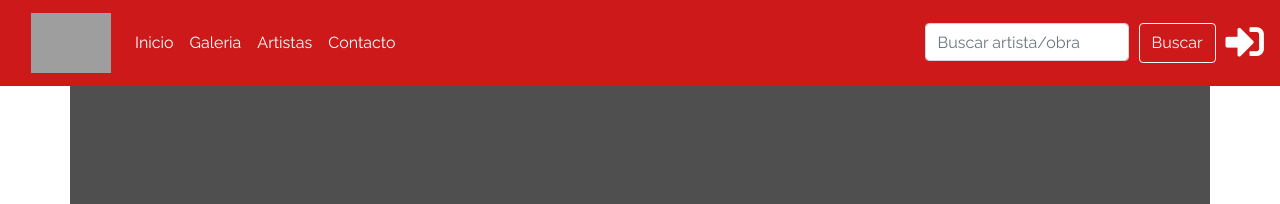
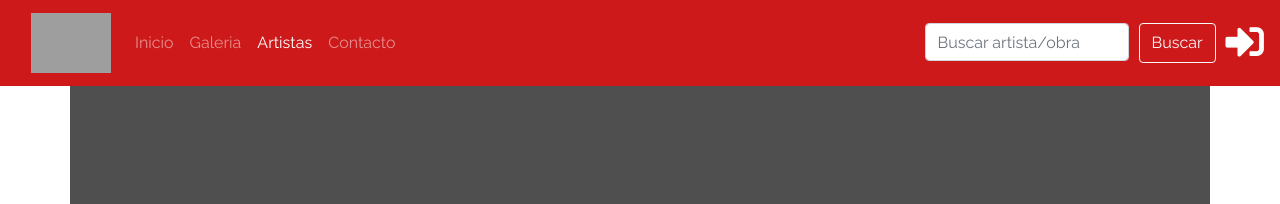
Before and after one commit to Lloni/ColectivoGrupoCero, a Django app: page /artistas/ in a window 1280 px wide. Shown: the top 204 px of the page. Run offline with Django 3.2, Linux system fonts and the light colour scheme; some libraries are stand-ins or nearby versions; grey boxes are pictures that could not be loaded.

Commit message:
template tag para comprobar en que fichero con encontramos

```diff
--- a/app/static/app/css/styles.css
+++ b/app/static/app/css/styles.css
@@ -66,7 +66,7 @@ a:hover {
     color: #fff;
 }
 
-.nav-link.text-white-50:hover {
+.nav-link:hover {
     color: rgba(255, 255, 255, 1) !important
 }
 
--- a/app/templates/app/base.html
+++ b/app/templates/app/base.html
@@ -28,7 +28,7 @@
 <body>
 
     <!-- MENU NavBar -->
-    <nav class="navbar navbar-expand-lg navbar-light primario">
+    <nav class="navbar navbar-expand-lg navbar-dark primario">
         <div class="container-fluid">
             <a class="navbar-brand" href="{% url 'index' %}"><img src="{% static 'app/img/logo_cgc_nav.svg' %}" alt="CGC" width="80"></a>
             <button class="navbar-toggler" type="button" data-toggle="collapse" data-target="#navbarSupportedContent" aria-controls="navbarSupportedContent" aria-expanded="false" aria-label="Toggle navigation">
@@ -36,17 +36,17 @@
             </button>
             <div class="collapse navbar-collapse justify-content-between" id="navbarSupportedContent">
                 <ul class="navbar-nav me-auto mb-2 mb-lg-0">
-                    <li class="nav-item">
-                        <a class="nav-link text-white" href="{% url 'index' %}">Inicio</a>
+                    <li class="nav-item {% if request.path == '/' %} active  {% endif %}">
+                        <a class="nav-link " href="{% url 'index' %}">Inicio</a>
                     </li>
-                    <li class="nav-item">
-                        <a class="nav-link text-white" href="{% url 'obras' %}">Galeria</a>
+                    <li class="nav-item {% if request.path == '/obras/' %} active {% endif %}">
+                        <a class="nav-link " href="{% url 'obras' %}">Galeria</a>
                     </li>
-                    <li class="nav-item">
-                        <a class="nav-link text-white" href="{% url 'artistas' %}">Artistas</a>
+                    <li class="nav-item {% if request.path == '/artistas/' %} active {% endif %}">
+                        <a class="nav-link " href="{% url 'artistas' %}">Artistas</a>
                     </li>
-                    <li class="nav-item">
-                        <a class="nav-link text-white" href="{% url 'contacto' %}">Contacto</a>
+                    <li class="nav-item {% if request.path == '/contacto/' %} active {% endif %}">
+                        <a class="nav-link " href="{% url 'contacto' %}">Contacto</a>
                     </li>
                 </ul>
 
```
